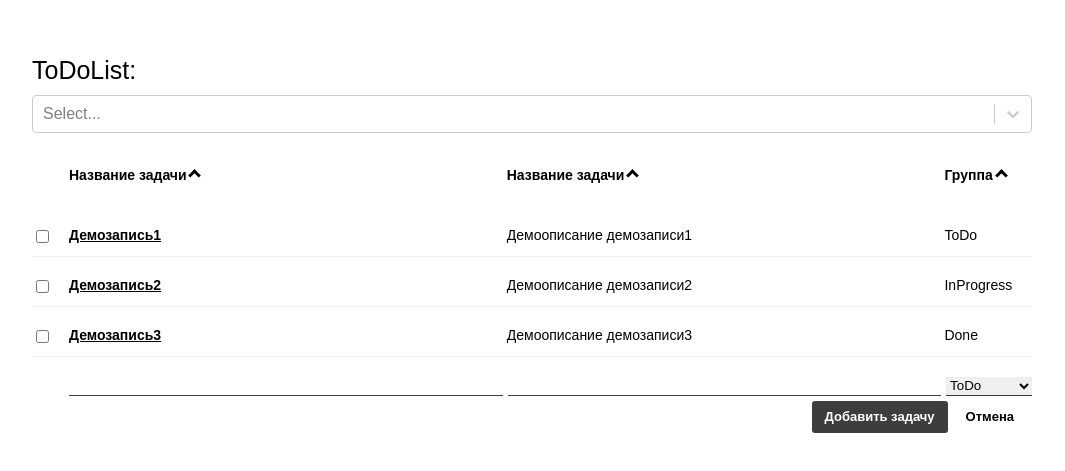
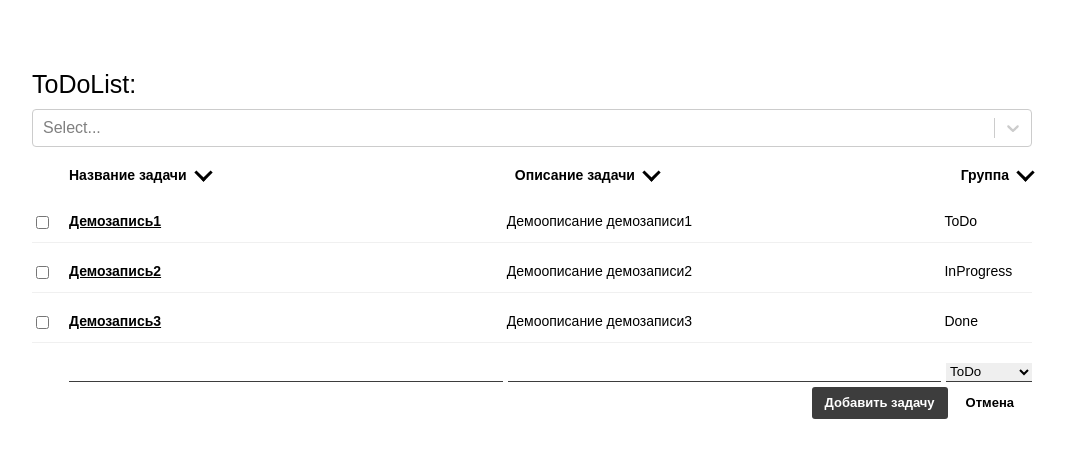
Before and after one commit to tango1603/ReactLess, a React app in the folder lesson3-homework/: page / in a window 1280 px wide. Shown: the part 159-630 px from the top of the page, without its empty margins (108-1173 px from the left). Built offline with nearby package versions, Linux system fonts and the light colour scheme.

Commit message:
add sort

```diff
--- a/lesson3-homework/src/app/App.jsx
+++ b/lesson3-homework/src/app/App.jsx
@@ -12,7 +12,7 @@ export default class App extends Component {
     super();
     this.state = {
       taskList: this.initialDataTaskList(),
-      filteredList: null
+      modifiedList: null
     };
   }
 
@@ -58,8 +58,41 @@ export default class App extends Component {
       );
     }
     this.setState({
-      filteredList: filteredTaskList
+      modifiedList: filteredTaskList
     });
+  }
+
+  sortList(sortType, sortField) {
+    console.log('sortList', sortType, 'sortField', sortField);
+
+    let sortedTaskList = this.state.taskList;
+    sortedTaskList.sort((a, b) => {
+      if (sortType ==='asc') {
+        if (a[sortField] > b[sortField]) {
+          return 1;
+        }
+        if (a[sortField] < b[sortField]) {
+          return -1;
+        }
+      }
+      if (sortType === 'desc') {
+        if (a[sortField] > b[sortField]) {
+          return -1;
+        }
+        if (a[sortField] < b[sortField]) {
+          return 1;
+        }
+      }
+
+      // a должно быть равным b
+      return 0;
+    });
+
+    this.setState({
+      modifiedList: sortedTaskList
+    });
+
+    console.log(sortedTaskList);
   }
 
   render() {
@@ -68,8 +101,9 @@ export default class App extends Component {
         <div className="caption">ToDoList:</div>
         <Filter filterItems={this.filterItems.bind(this)} />
         <TaskList
-          taskList={this.state.filteredList || this.state.taskList}
+          taskList={this.state.modifiedList || this.state.taskList}
           delItemFromList={this.delItemFromList.bind(this)}
+          sortList={this.sortList.bind(this)}
         />
         <AddTask addItemToList={this.addItemToList.bind(this)} />
       </div>
--- /dev/null
+++ b/lesson3-homework/src/app/components/SortBtn/SortBtn.jsx
@@ -0,0 +1,49 @@
+import React, { Component } from 'react';
+import './SortBtn.scss';
+
+export default class SortBtn extends Component {
+  constructor() {
+    super();
+    this.state = { sortType: null };
+    this.toggle = this.toggle.bind(this);
+  }
+
+  toggle() {
+    const { sortType } = this.state;
+    if (sortType === null) {
+      this.setState({
+        sortType: 'asc'
+      });
+    }
+
+    if (sortType === 'asc') {
+      this.setState({
+        sortType: 'desc'
+      });
+      this.props.sortList('desc', this.props.sortField);
+    } else {
+      this.setState({
+        sortType: 'asc'
+      });
+      this.props.sortList('asc', this.props.sortField);
+    }
+  }
+
+  render() {
+    const { sortType } = this.state;
+    const { name } = this.props;
+    return (
+      <div
+        className="task-list__header  task-list__header--bold"
+        onClick={this.toggle}
+      >
+        {name}
+        {sortType === 'asc' ? (
+          <div className="task-list__arrow up" />
+        ) : (
+          <div className="task-list__arrow down" />
+        )}
+      </div>
+    );
+  }
+}
--- /dev/null
+++ b/lesson3-homework/src/app/components/SortBtn/SortBtn.scss
@@ -0,0 +1,42 @@
+.task-list {
+  &__header {
+    margin: 10px 0;
+    font-weight: 500;
+    display: flex;
+    width: 100%;
+
+    &--bold {
+      font-weight: 700;
+    }
+
+    &--bold-right {
+      font-weight: 700;
+      width: 20%;
+    }
+  }
+
+  &__arrow {
+    border: solid black;
+    border-width: 0 3px 3px 0;
+    display: inline-block;
+    margin-left: 10px;
+    margin-top: 5px;
+    width: 10px;
+    height: 10px;
+
+    &--hide {
+      display: none;
+    }
+  }
+
+  .up {
+    transform: rotate(-135deg);
+    -webkit-transform: rotate(-135deg);
+  }
+
+  .down {
+    margin-top: -1px;
+    transform: rotate(45deg);
+    -webkit-transform: rotate(45deg);
+  }
+}
--- a/lesson3-homework/src/app/components/TaskList/TaskList.jsx
+++ b/lesson3-homework/src/app/components/TaskList/TaskList.jsx
@@ -1,6 +1,7 @@
 import React, { Component } from 'react';
 import './TaskList.scss';
 import Task from '../Task/Task.jsx';
+import SortBtn from '../SortBtn/SortBtn.jsx';
 export default class TaskList extends Component {
   render() {
     const taskList = this.props.taskList;
@@ -8,20 +9,22 @@ export default class TaskList extends Component {
       <div className="task-list">
         <div className="task-list__header">
           <input className="task__check--hide" type="checkbox" />
-          <div className="task-list__header task-list__header--bold">
-            <p>
-              Название задачи <div className="task-list__arrow up" />
-            </p>
-          </div>
-          <div className="task-list__header task-list__header--bold">
-            <p>
-              Название задачи <div className="task-list__arrow up" />
-            </p>
-          </div>
-          <div className="task-list__header  task-list__header--bold-right">
-            <p>
-              Группа <div className="task-list__arrow up" />
-            </p>
+          <SortBtn
+            name="Название задачи"
+            sortField="name"
+            sortList={this.props.sortList}
+          />
+          <SortBtn
+            name="Описание задачи"
+            sortField="description"
+            sortList={this.props.sortList}
+          />
+          <div>
+            <SortBtn
+              name="Группа"
+              sortField="group"
+              sortList={this.props.sortList}
+            />
           </div>
         </div>
         {taskList.map((task, index) => (
--- a/lesson3-homework/src/app/components/TaskList/TaskList.scss
+++ b/lesson3-homework/src/app/components/TaskList/TaskList.scss
@@ -2,51 +2,4 @@
   width: 1000px;
   font-size: 14px;
   position: relative;
-
-  &__header {
-    margin: 10px 0;
-    font-weight: 500px;
-    display: flex;
-    width: 100%;
-
-    &--bold {
-      font-weight: 700;
-    }
-
-    &--bold-right {
-      font-weight: 700;
-      width: 20%;
-    }
-  }
-
-
-  &__arrow {
-    border: solid black;
-    border-width: 0 3px 3px 0;
-    display: inline-block;
-    padding: 3px;
-  }
-
-  .right {
-    transform: rotate(-45deg);
-    -webkit-transform: rotate(-45deg);
-  }
-
-  .left {
-    transform: rotate(135deg);
-    -webkit-transform: rotate(135deg);
-  }
-
-  .up {
-    transform: rotate(-135deg);
-    -webkit-transform: rotate(-135deg);
-  }
-
-  .down {
-    transform: rotate(45deg);
-    -webkit-transform: rotate(45deg);
-  }
-
-
-
 }
```
